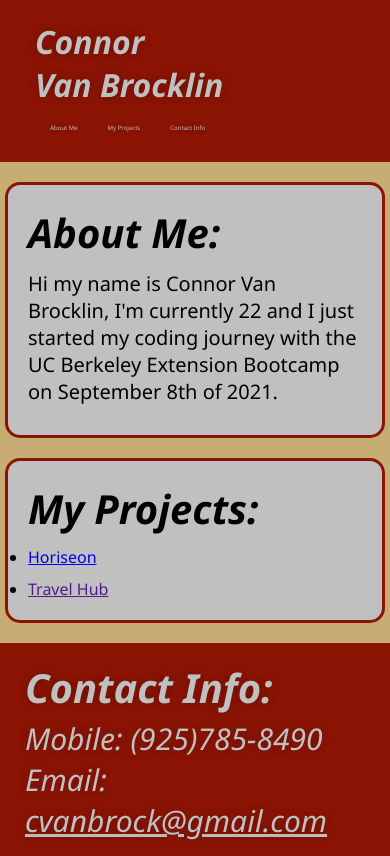
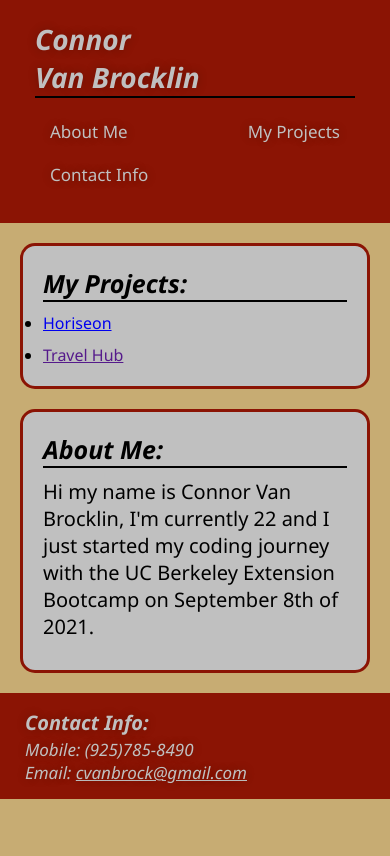
Before and after one commit to Connor-vb/Portfolio, a plain HTML site: page index.html in a window 390 px wide. Drawn offline with Linux system fonts and the light colour scheme; files that its build step writes are made by us from their sources.

Commit message:
added media queries for styling of the page

```diff
--- a/Assets/css/styles.css
+++ b/Assets/css/styles.css
@@ -79,6 +79,7 @@ footer address a {
     font-style: italic;
     font-weight: bold;
     font-size: 40px;
+    border-bottom: 2px solid black;
 }
 #about-me p {
     font-size: 20px;
@@ -97,6 +98,10 @@ footer address a {
     font-style: italic;
     font-weight: bold;
     font-size: 40px;
+    border-bottom: 2px solid black;
+    display: flex;
+    flex-direction: column;
+    flex-wrap: wrap;
 }
 .projects li a {
     border: 3px;
@@ -108,3 +113,49 @@ footer address a {
     margin-top: 10px;
 }
 /* Media Queries */
+@media screen and (max-width: 980px) {
+    #my-projects, #about-me {
+        margin-left: 20px;
+        margin-right: 20px;
+    }
+}
+@media screen and (max-width: 768px) {
+        header nav ul li a {
+            font-size: 25px;
+            display: flex;
+            justify-content: space-between;
+            align-items: center;
+        }
+}
+@media screen and (max-width: 575px) {
+        header h1 {
+            font-size: 28px;
+            margin-bottom: 5px;
+            display: flex;
+            justify-content: left;
+            align-items: center;
+            width: 100%;
+            border-bottom: black 2px solid;
+        }
+        header nav ul li a{
+            font-size: 17px;
+            display: inline-flex;
+            justify-content: center;
+            align-items: center;
+        }
+        header nav {
+            display: inline-flex;
+            justify-content: center;
+            align-items: center;
+            width: 100%;
+        }
+        footer h2 {
+            font-size: 20px;
+        }
+        footer address {
+            font-size: 17px;
+        }
+        #my-projects h2, #about-me h2 {
+            font-size: 25px
+        }
+}
--- a/index.html
+++ b/index.html
@@ -5,7 +5,7 @@
   <meta http-equiv="X-UA-Compatible" content="IE=edge">
   <meta name="viewport" content="width=device-width, initial-scale=1.0">
   <title>Connor Van Brocklin's Portfolio</title>
-  <link rel="stylesheet" href="./css/styles.css">
+  <link rel="stylesheet" href="./assets/css/styles.css">
 </head>
 <body>
 <header class="my-info";>
@@ -24,10 +24,7 @@
     </ul>
   </nav>
 </header>
-<section id="about-me" class="intro">
-  <h2>About Me:</h2>
-    <p>Hi my name is Connor Van Brocklin, I'm currently 22 and I just started my coding journey with the UC Berkeley Extension Bootcamp on September 8th of 2021.</p>
-</section>
+<!-- My Projects Start -->
 <section id="my-projects" class="work">
   <h2>My Projects:</h2>
     <ul class="projects">
@@ -40,6 +37,12 @@
       </li>
     </ul>
 </section>
+<!-- About Me Starts -->
+<section id="about-me" class="intro">
+  <h2>About Me:</h2>
+    <p>Hi my name is Connor Van Brocklin, I'm currently 22 and I just started my coding journey with the UC Berkeley Extension Bootcamp on September 8th of 2021.</p>
+</section>
+<!-- Contact Section -->
 <footer id="contact-info" class="contact">
   <h2>Contact Info:</h2>
   <address>
```
